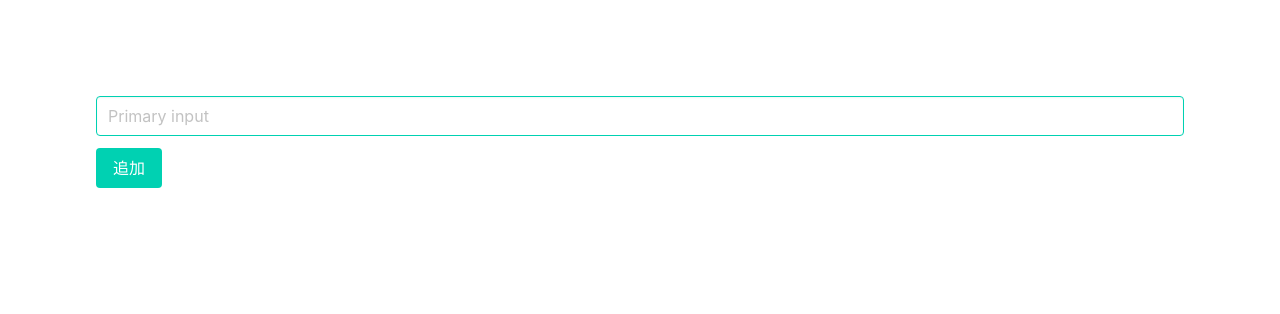
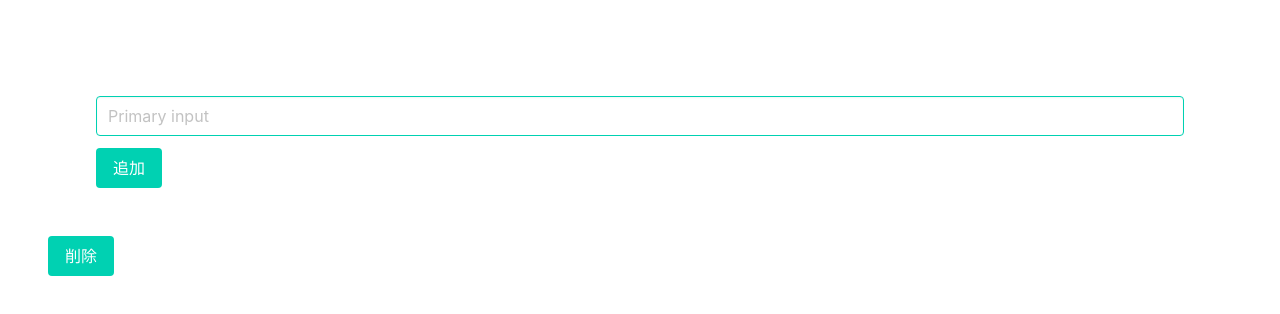
Before and after one commit to Shigeyuki-fukuda/todo_list, a Vue app: page / in a window 1280 px wide. Both pictures are taken after a click on the link "追加". Shown: the top 314 px of the page. Built offline with nearby package versions, Linux system fonts and the light colour scheme.

Commit message:
:boom: TODOリストの個別の項目を削除出来るようにした

```diff
--- a/src/App.vue
+++ b/src/App.vue
@@ -1,23 +1,31 @@
 <template>
  <section class="section">
-   <AddForm @addTodo="addTodo" v-bind:todos="todos"></AddForm>
+   <AddForm @addTodo="addTodo"></AddForm>
+   <ul>
+     <TodoList @deleteTodo="deleteTodo" v-for="(todo, index) in todos"  v-bind:todo="{ list: todo, index: index }"></TodoList>
+   </ul>
   </section>
 </template>
 
 <script>
 import AddForm from './components/AddForm.vue'
+import TodoList from './components/TodoList.vue'
 
 export default {
   name: 'app',
   components: {
-    AddForm
+    AddForm,
+    TodoList
   },
   data: function () {
     return { todos: [] }
   },
   methods: {
-    addTodo(text) {
+    addTodo (text) {
       this.todos.push(text)
+    },
+    deleteTodo (index) {
+      this.todos.splice(index, 1)
     }
   }
 }
--- a/src/components/AddForm.vue
+++ b/src/components/AddForm.vue
@@ -15,9 +15,6 @@
     data: function () {
       return { todo: "" }
     },
-    props: [
-      'todos'
-    ],
     methods: {
       addTodo: function () {
         this.$emit('addTodo', this.todo)
--- a/src/components/TodoList.vue
+++ b/src/components/TodoList.vue
@@ -1,14 +1,20 @@
 <template>
-  <section class="section">
-
-  </section>
+  <li>
+    {{ todo.list }}
+    <a class="button is-primary" @click="deleteTodo">削除</a>
+  </li>
 </template>
 
 <script>
   export default {
     name: 'todoList',
-    data: function () {
-      return { todo: "" }
+    props: [
+      'todo'
+    ],
+    methods: {
+      deleteTodo: function () {
+        this.$emit('deleteTodo', this.todo.index)
+      }
     }
   }
 </script>
```
